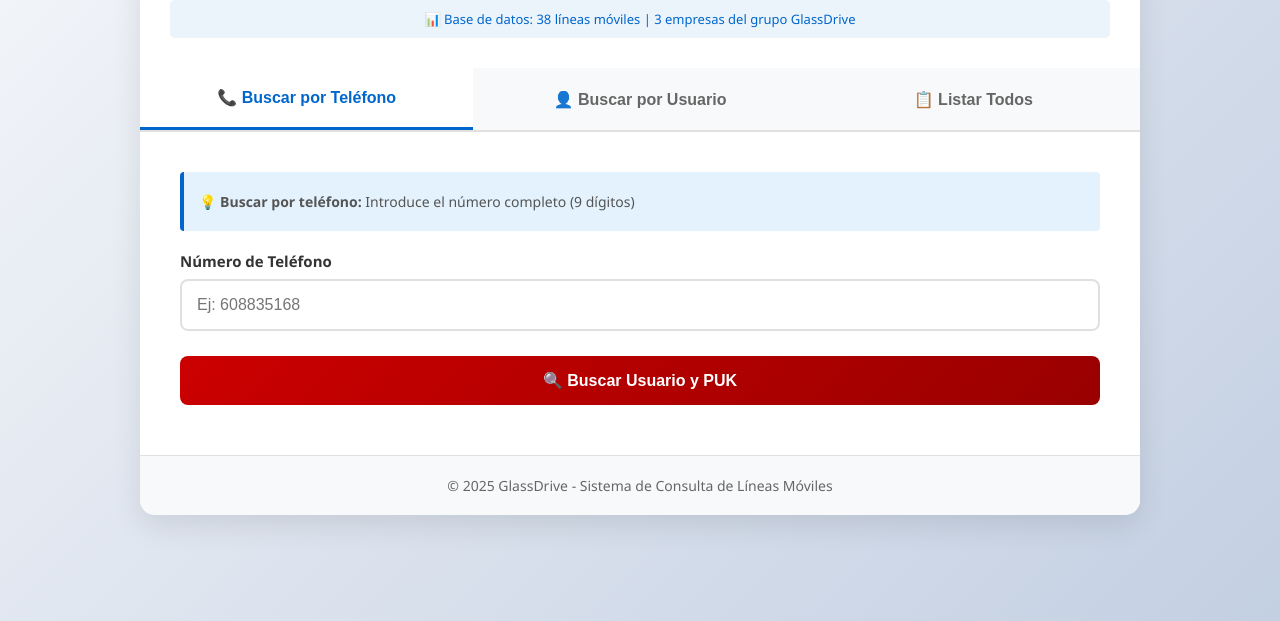
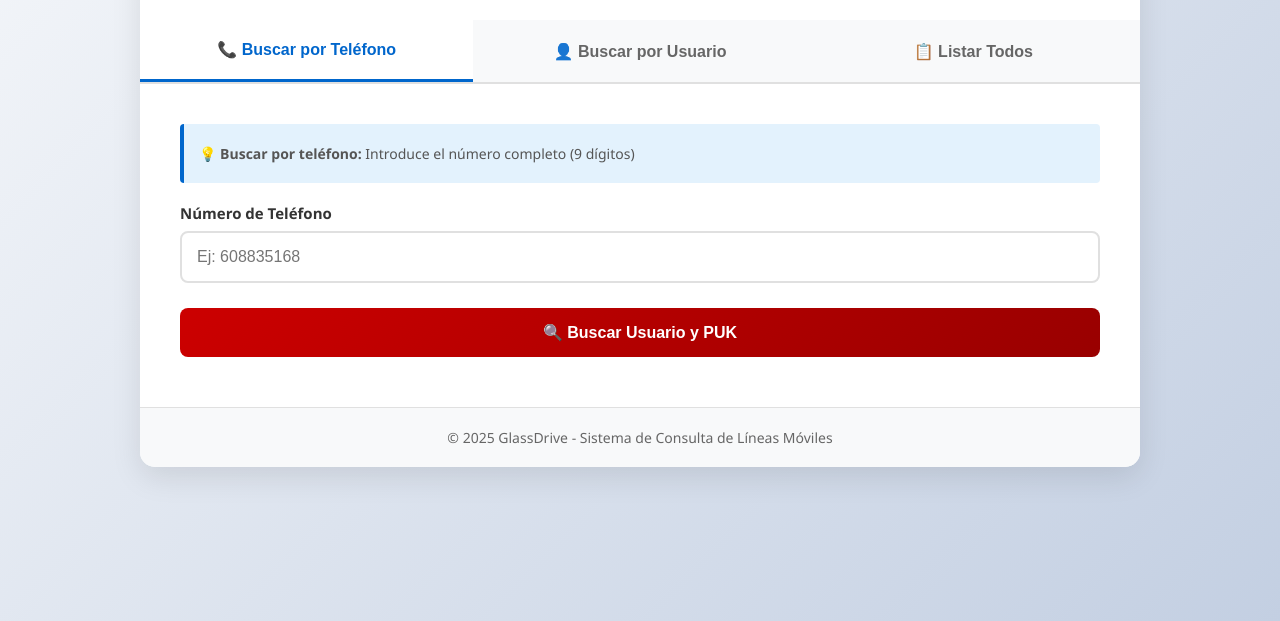
Before and after one commit to glassdrivearagon-lab/consultas, a plain HTML site: page index.html in a window 1280 px wide. Shown: the part 179-800 px from the top of the page. Drawn offline with Linux system fonts and the light colour scheme.

Commit message:
Update index.html

```diff
--- a/index.html
+++ b/index.html
@@ -274,9 +274,7 @@
         <header>
             <img src="logo.png" alt="GlassDrive - Tu experto en lunas del automóvil">
             <h1>Consulta de Líneas Móviles</h1>
-            <div class="stats">
-                📊 Base de datos: 38 líneas móviles | 3 empresas del grupo GlassDrive
-            </div>
+
         </header>
 
         <div class="tabs">
```
